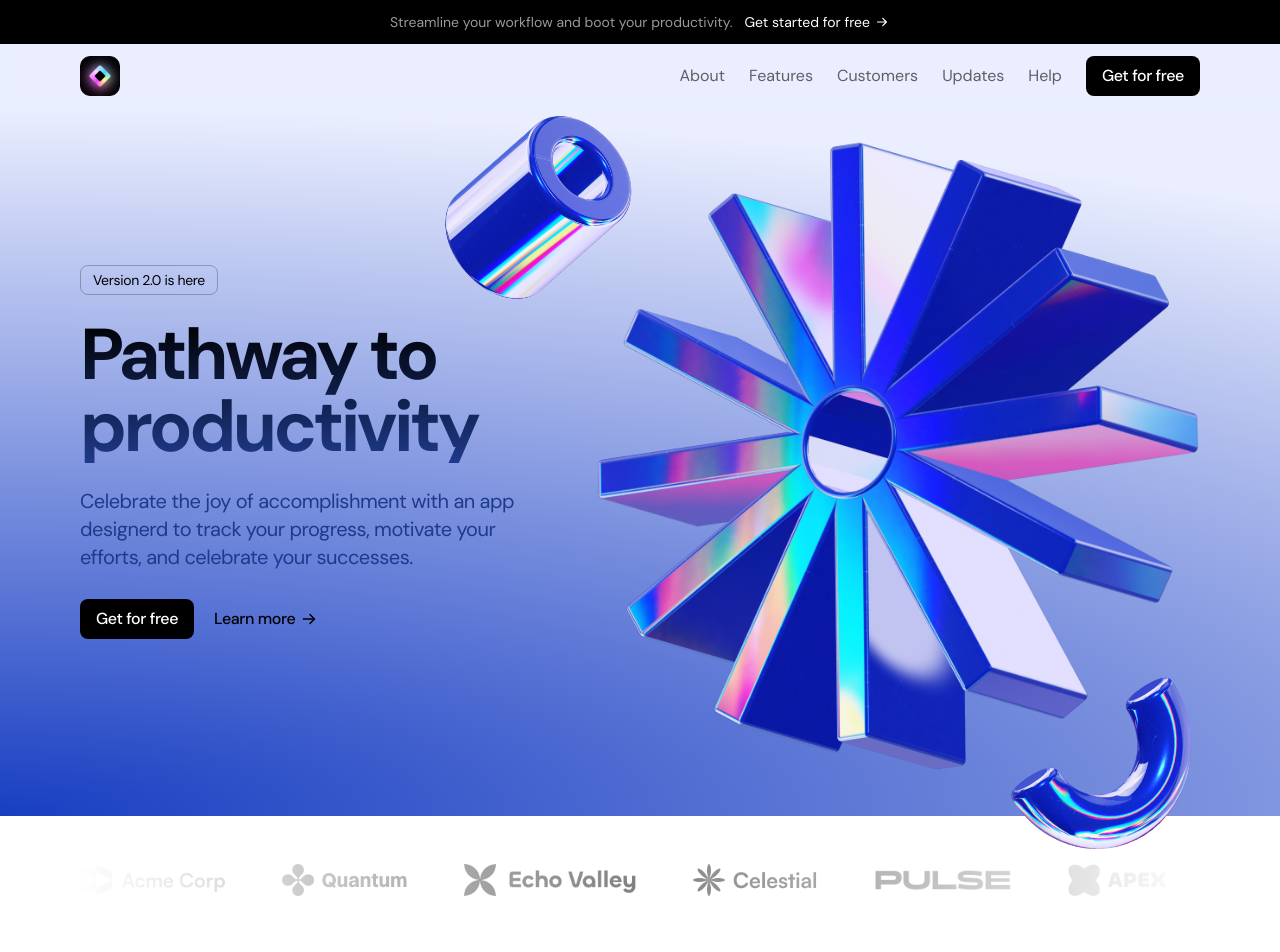
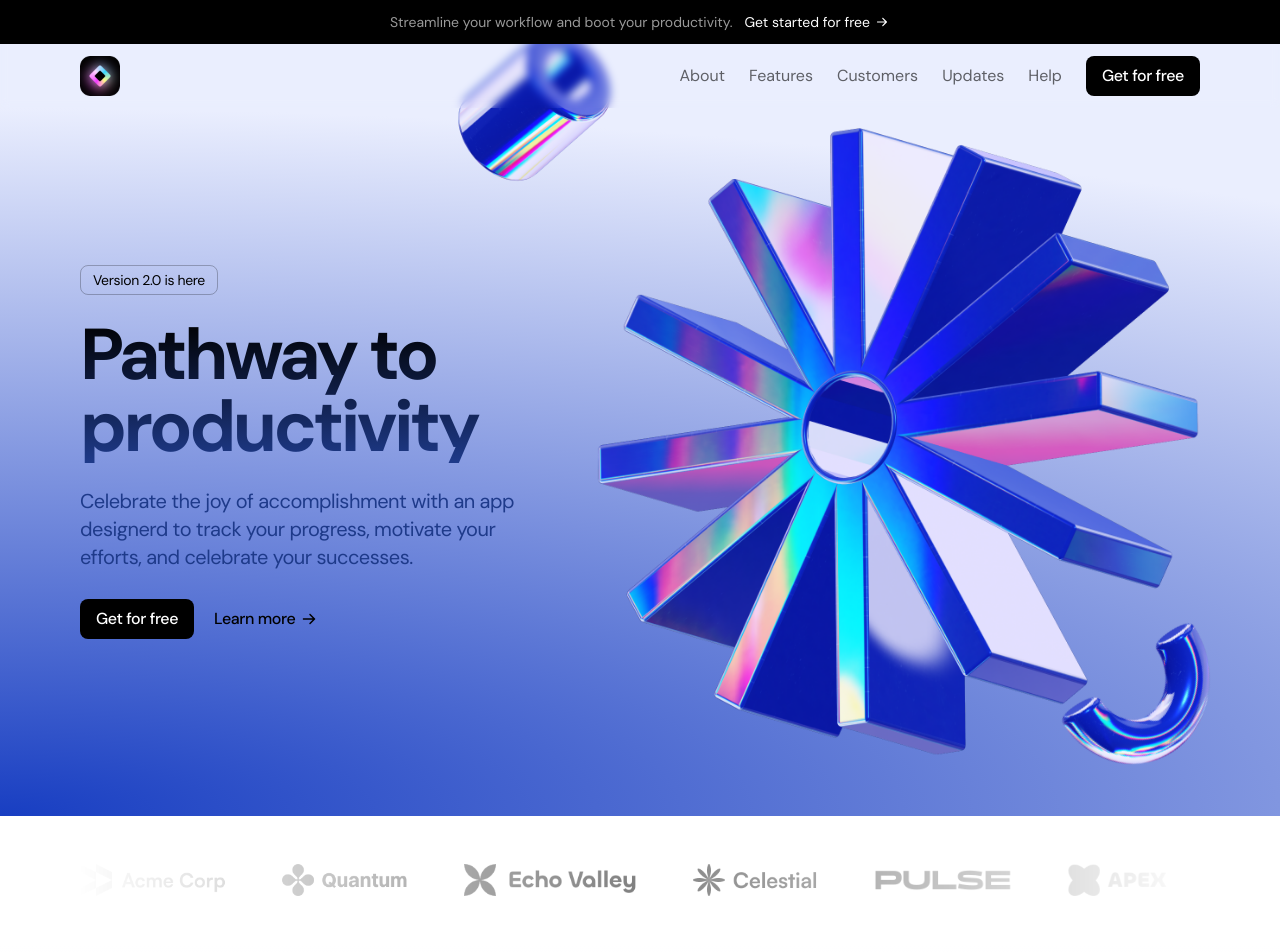
Before and after one commit to Shazzad998/saas-landing-page, a Next.js app: page / in a window 1280 px wide. Shown: the top 952 px of the page. Built offline with nearby package versions, Linux system fonts and the light colour scheme.

Commit message:
Hero Animation

```diff
--- a/src/sections/Hero.tsx
+++ b/src/sections/Hero.tsx
@@ -1,11 +1,22 @@
+'use client'
 import ArrowRight from "@/assets/arrow-right.svg";
 import CogImage from "@/assets/cog.png";
 import CylinderImage from "@/assets/cylinder.png";
 import NoodleImage from "@/assets/noodle.png";
 import Image from "next/image";
+import {motion, useMotionValueEvent, useScroll, useTransform} from 'framer-motion'
+import { useRef } from "react";
 export const Hero = () => {
+  const heroRef = useRef(null);
+  const { scrollYProgress} = useScroll({
+    target: heroRef,
+    offset : ['start end', 'end start']
+  })
+  const translateY = useTransform(scrollYProgress, [0,1], [150, -150])
+
+  useMotionValueEvent(translateY, "change", (latestValue) => console.log(latestValue))
   return (
-    <section className="overflow-x-clip bg-[radial-gradient(ellipse_200%_100%_at_bottom_left,#183EC2,#EAEEFE_100%)] pb-20 pt-8 md:pb-10 md:pt-5">
+    <section ref={heroRef} className="overflow-x-clip bg-[radial-gradient(ellipse_200%_100%_at_bottom_left,#183EC2,#EAEEFE_100%)] pb-20 pt-8 md:pb-10 md:pt-5">
       <div className="container">
         <div className="items-center md:flex">
           <div className="md:w-[478px]">
@@ -31,24 +42,40 @@ export const Hero = () => {
             </div>
           </div>
           <div className="relative mt-20 md:mt-0 md:h-[648px] md:flex-1 2xl:flex-none 2xl:w-[648px] 2xl:ml-auto">
-            <Image
-              src={CogImage}
+            <motion.img
+              src={CogImage.src}
               alt="Cog Image"
               className="md:absolute md:-left-6 md:h-full md:w-auto md:max-w-none xl:left-0"
+              animate={{
+                translateY: [-16, 16]
+              }}
+              transition={{
+                repeat:Infinity,
+                repeatType:"mirror",
+                duration:3,
+                ease:'easeInOut'
+              }}
             />
-            <Image
-              src={CylinderImage}
-              width={220}
-              height={220}
+            <motion.img
+              src={CylinderImage.src}
+              width={180}
+              height={180}
               alt="Cylinder Image"
-              className="-left-32 -top-8 hidden md:absolute md:block"
+              className="-left-28 -top-2 hidden md:absolute md:block"
+              style={{
+                translateY:translateY
+              }}
             />
-            <Image
-              src={NoodleImage}
-              width={220}
-              height={220}
+            <motion.img
+              src={NoodleImage.src}
+              width={180}
+              height={180}
               alt="Noodle Image"
-              className="absolute left-[448px] top-[524px] hidden rotate-[30deg] xl:block"
+              className="absolute left-[500px] top-[580px] hidden xl:block"
+              style={{
+                rotate:30,
+                translateY:translateY
+              }}
             />
           </div>
         </div>
```
